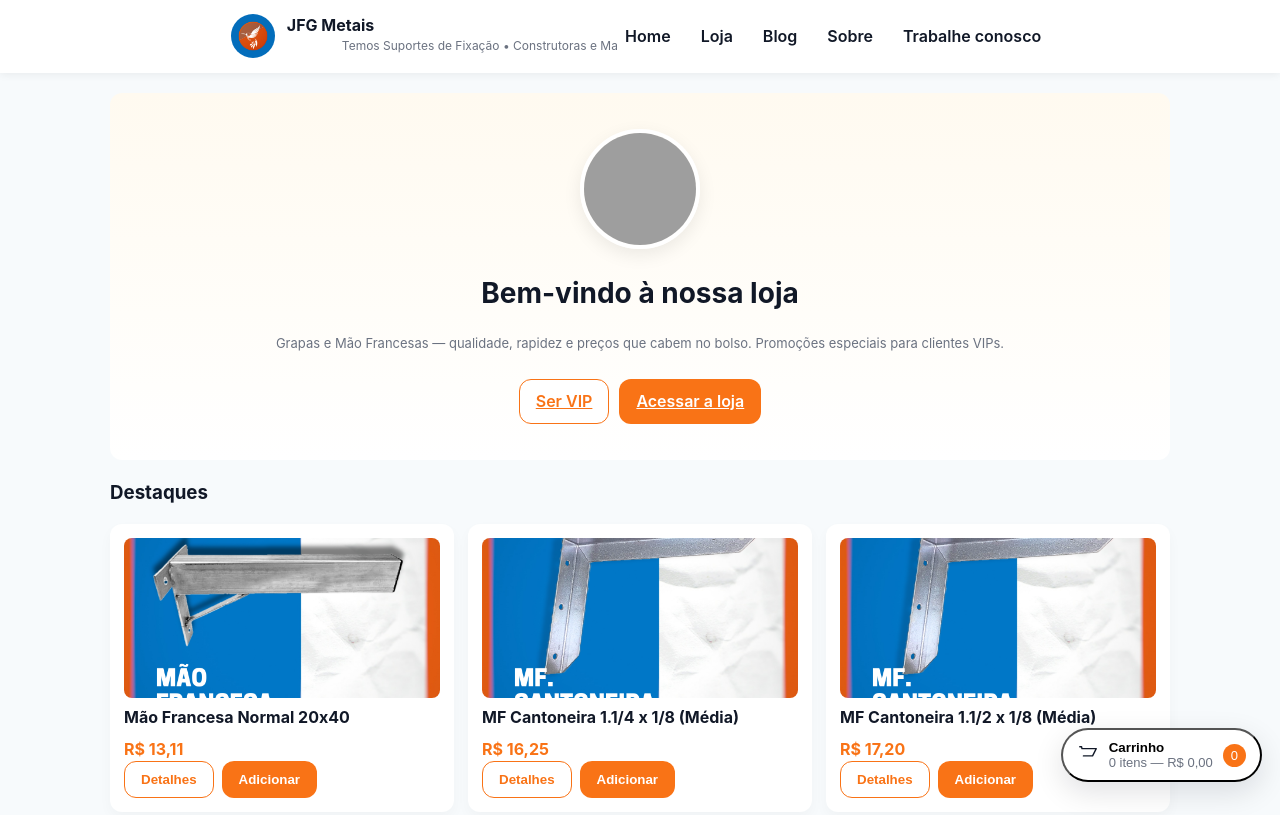
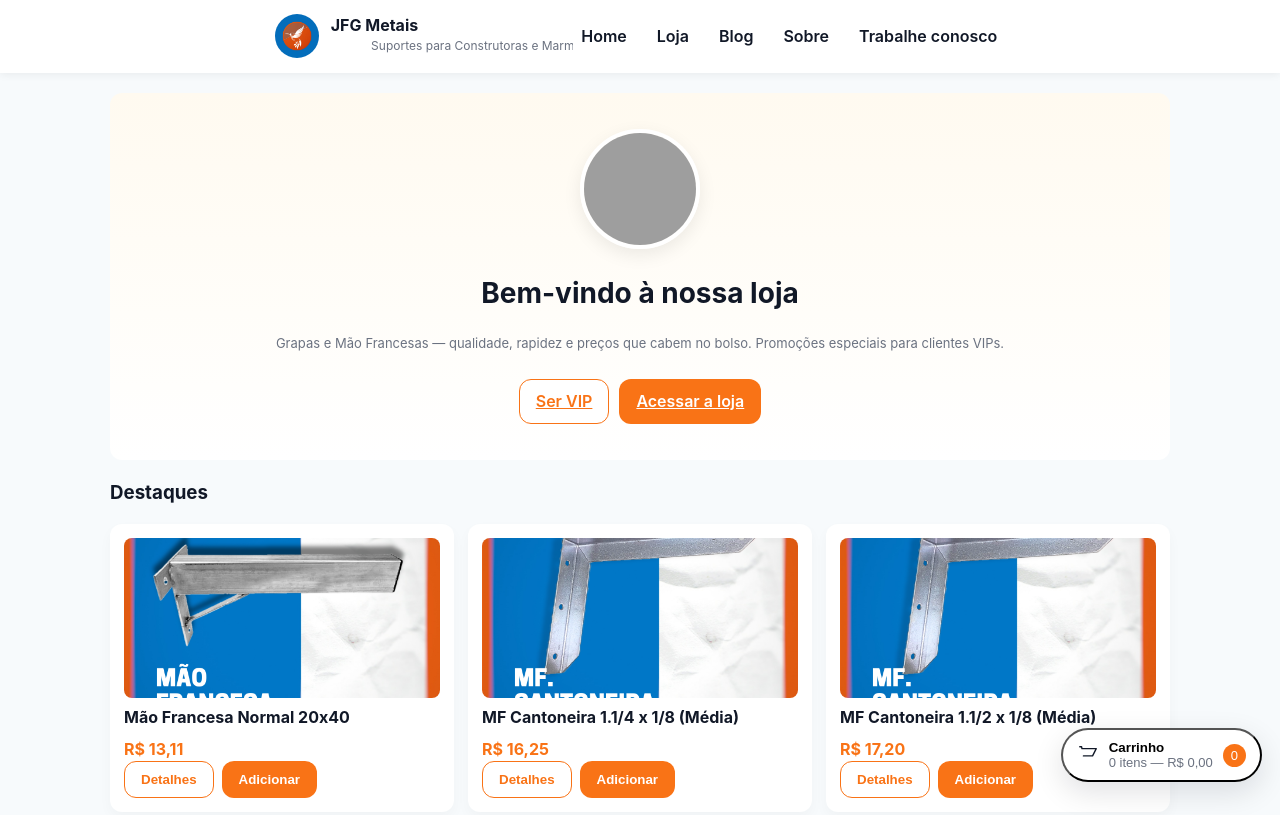
Before and after one commit to llrdsll/home-page, a plain HTML site: page index.html in a window 1280 px wide. Shown: the top 815 px of the page. Drawn offline with nearby package versions, Linux system fonts and the light colour scheme; grey boxes are pictures that could not be loaded.

Commit message:
Update index.html

```diff
--- a/index.html
+++ b/index.html
@@ -180,7 +180,7 @@
         <div class="logo" style="display:none">A</div>
         <div class="brand-block">
           <div class="title">JFG Metais </div>
-          <div class="subtitle"><span class="marquee"><span>Temos Suportes de Fixação • Construtoras e Marmorarias</span></span></div>
+          <div class="subtitle"><span class="marquee"><span>Suportes para Construtoras e Marmorarias</span></span></div>
         </div>
       </div>
     </div>
```
